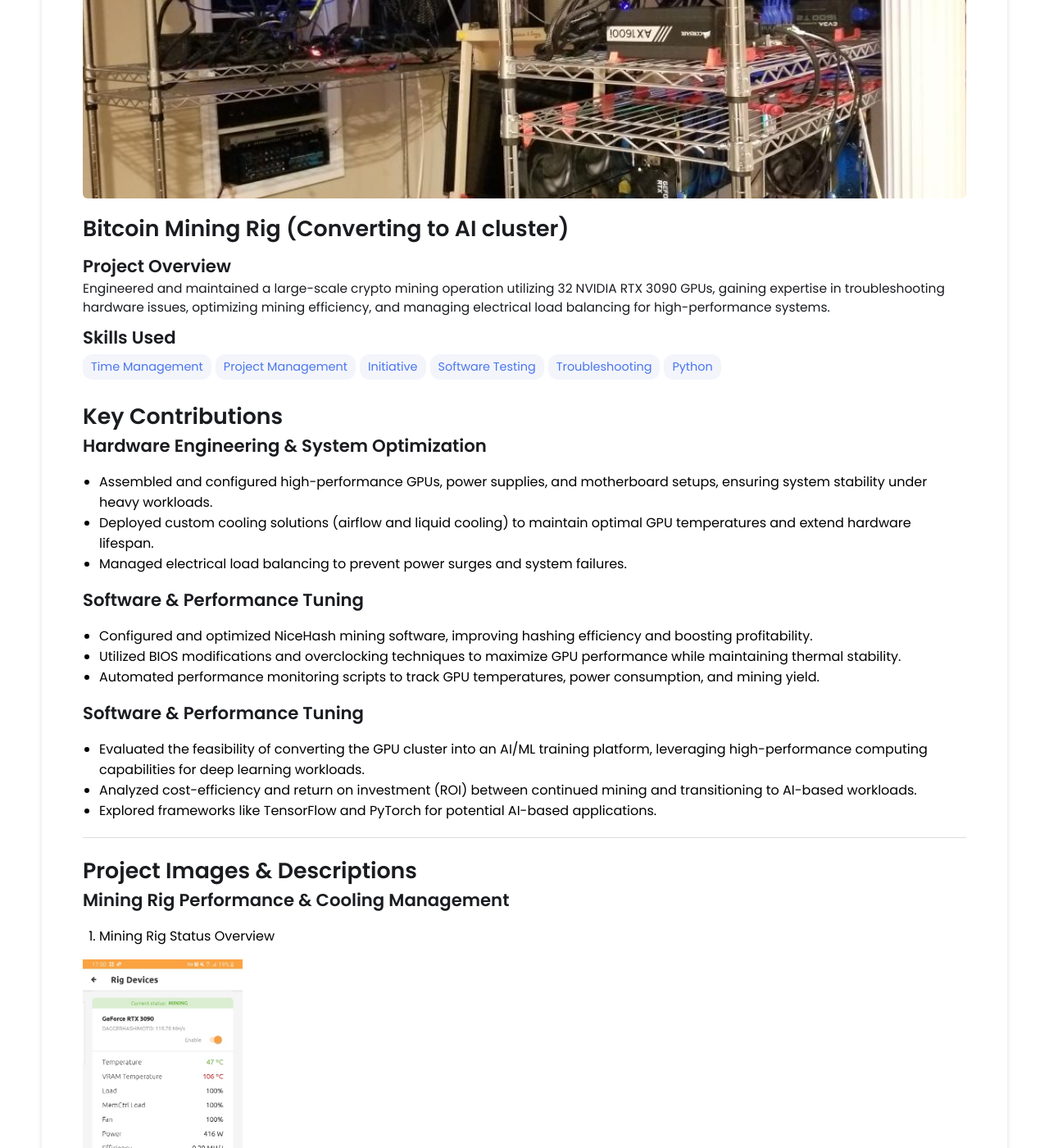
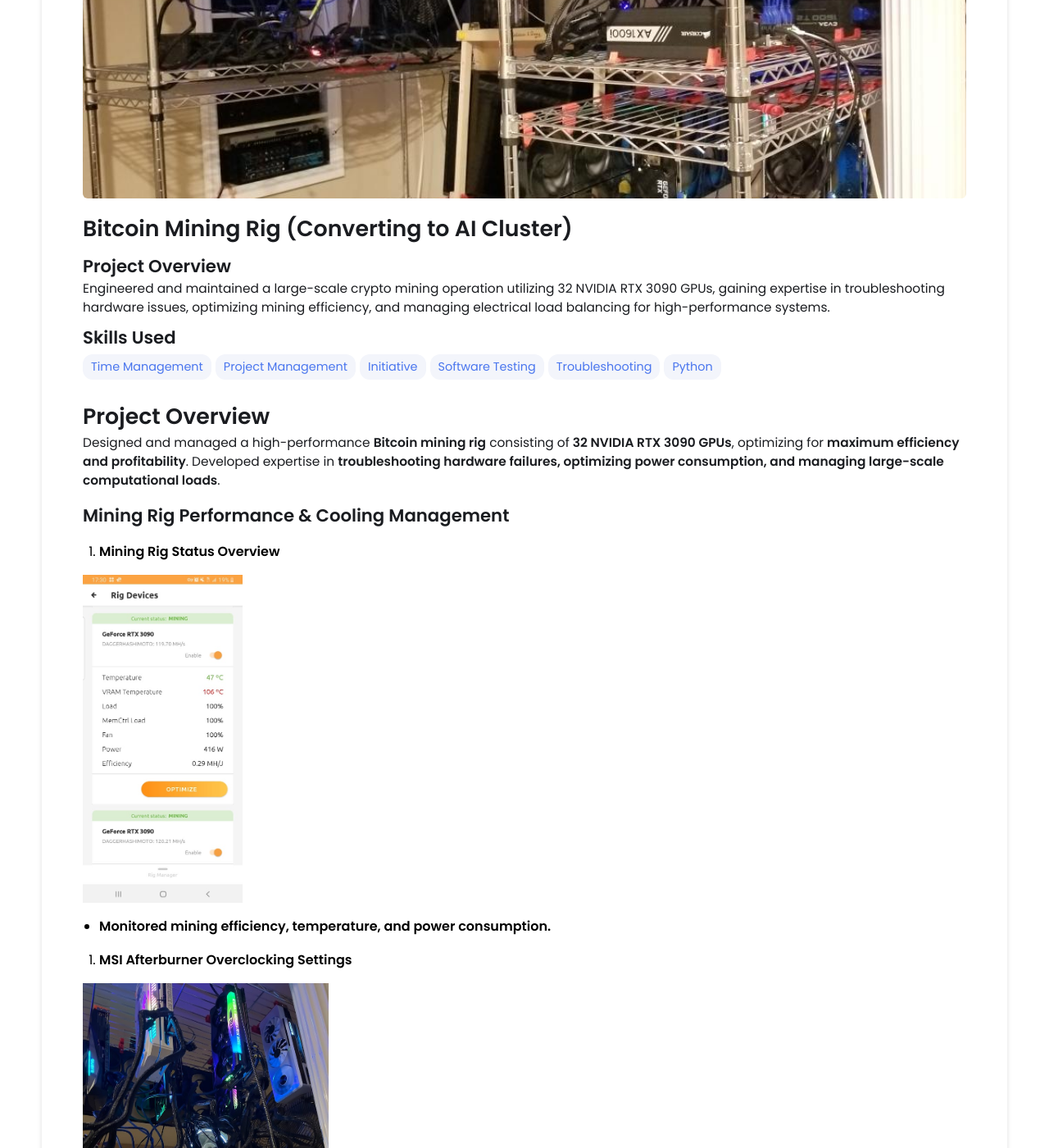
Before and after one commit to JavaJaiden/JavaJaiden.github.io, a Jekyll site: the page built from _projects/FactChecker/index.md, in a window 1280 px wide and 1400 px high, scrolled down 248 px. Shown: the whole window at 82% size. Built offline with Jekyll 4.4.1, drawn with Linux system fonts in a browser that asks for light colours; some of the changed text lies outside the part shown.

Commit message:
Update index.md

```diff
--- a/_projects/FactChecker/index.md
+++ b/_projects/FactChecker/index.md
@@ -1,6 +1,6 @@
 ---
 layout: post
-title: Bitcoin Mining Rig (Converting to AI cluster)
+title: Bitcoin Mining Rig (Converting to AI Cluster)
 description: Engineered and maintained a large-scale crypto mining operation utilizing 32 NVIDIA RTX 3090 GPUs, gaining
    expertise in troubleshooting hardware issues, optimizing mining efficiency, and managing electrical load balancing for high-performance
    systems.
@@ -13,87 +13,37 @@
 - Python
 main-image: /Resized_20211016_224731001.jpg
 ---
-# Key Contributions
 
-## Hardware Engineering & System Optimization
-- Assembled and configured high-performance GPUs, power supplies, and motherboard setups, ensuring system stability under heavy workloads.
-- Deployed custom cooling solutions (airflow and liquid cooling) to maintain optimal GPU temperatures and extend hardware lifespan.
-- Managed electrical load balancing to prevent power surges and system failures.
-
-## Software & Performance Tuning
-- Configured and optimized NiceHash mining software, improving hashing efficiency and boosting profitability.
-- Utilized BIOS modifications and overclocking techniques to maximize GPU performance while maintaining thermal stability.
-- Automated performance monitoring scripts to track GPU temperatures, power consumption, and mining yield.
-
-## Software & Performance Tuning
-- Evaluated the feasibility of converting the GPU cluster into an AI/ML training platform, leveraging high-performance computing
-  capabilities for deep learning workloads.
-- Analyzed cost-efficiency and return on investment (ROI) between continued mining and transitioning to AI-based workloads.
-- Explored frameworks like TensorFlow and PyTorch for potential AI-based applications.
-
----
-
-# Project Images & Descriptions
+# Project Overview
+Designed and managed a high-performance **Bitcoin mining rig** consisting of **32 NVIDIA RTX 3090 GPUs**, optimizing for **maximum efficiency and profitability**. Developed expertise in **troubleshooting hardware failures, optimizing power consumption, and managing large-scale computational loads**.
 
 ## Mining Rig Performance & Cooling Management
-1. Mining Rig Status Overview
+1. **Mining Rig Status Overview**
 {% include image-gallery.html images="8397988945045230406.jpg" height="400" %}
+- **Monitored mining efficiency, temperature, and power consumption.**
 
-2. MSI Afterburner Overclocking Settings
+2. **MSI Afterburner Overclocking Settings**
 {% include image-gallery.html images="66978357890__E9C40A47-F7DE-44B9-BEF9-126CA0665950.jpg" height="400" %}
-- Screenshot of MSI Afterburner software showing undervolting and overclocking adjustments for power efficiency and thermal management.
-
-3. Mining Rig Cooling Solution
-{% include image-gallery.html images="3311089810669564045.jpg" height="400" %}
-- Custom fan setup mounted on a mining frame to improve airflow and prevent overheating in a high-power GPU cluster.
+- **Adjusted voltage, core clocks, and fan speed to maximize mining efficiency while preventing VRAM overheating.**
 
 ## Power & Cable Management
-4. Power Distribution Unit (PDU) Setup
+3. **Power Distribution Unit (PDU) Setup**
 {% include image-gallery.html images="1956131881887025482.jpg" height="400" %}
-- Nerd Gearz 30A 240V PDU used for power management and stability, ensuring safe power distribution across multiple GPUs.
+- **Implemented a 30A 240V PDU to distribute power efficiently across multiple GPUs.**
 
-5. PCIe Power Configuration
-{% include image-gallery.html images="5839762036866183865.jpg" height="400" %}
-- Diagram explaining PCIe power connections and splitters, detailing safe power limits per connection to prevent overload and fire hazards.
+4. **PCIe & Molex Power Configurations**
+{% include image-gallery.html images="5839762036866183865.jpg, 2787536473794635888.jpg" height="400" %}
+- **Managed PCIe and Molex connections to prevent overloading and power fluctuations.**
 
-6. Molex Power Configuration
-{% include image-gallery.html images="2787536473794635888.jpg" height="400" %}
-- Diagram showing Molex power distribution, ensuring stable power delivery to multiple GPUs without exceeding limits.
+## Rig Assembly & Finished Build
+5. **Initial GPU Installations with RGB Lighting**
+{% include image-gallery.html images="IMG_9261.jpg, VuHNH45DyithnTiYaGevUw.jpg" height="400" %}
+- **First phase of GPU installation, ensuring proper airflow and cooling.**
 
-7. SATA Power Connections
-{% include image-gallery.html images="1041478633040005890.jpg" height="400" %}
-- Breakdown of SATA power delivery, illustrating its limitations and why it should not be used for high-power GPU connections.
+6. **Hanging GPU Setup for Maximum Airflow**
+{% include image-gallery.html images="5sTTiq6kZKMuW6UfqBUHRy.jpg, NbDqH7hBRmZemoKr8Qvsdo.jpg" height="400" %}
+- **Mounted GPUs to allow better air circulation and improve thermal efficiency.**
 
-8. PCIe Riser Setup
-{% include image-gallery.html images="6467208871885152609.jpg" height="400" %}
-- Image of PCIe riser cables used to connect GPUs to the motherboard, allowing flexible positioning and optimal airflow management in the rig.
-
-## Motherboard & System Configuration
-9. Product Layout of Mining Motherboard
-{% include image-gallery.html images="6510762564454614613.jpg" height="400" %}
-- Detailed layout of a mining motherboard, labeling PCIe slots, power connectors, RAM slots, and network ports.
-
-10. ASRock H110 Pro BTC+ Motherboard Layout
-{% include image-gallery.html images="7427944542927605676.jpg" height="400" %}
-- Diagram showing power connectors and PCIe slots crucial for a large-scale mining operation.
-
-11. Mining Motherboard Connection Layout
-{% include image-gallery.html images="7894292024797848091.jpg" height="400" %}
-- Power and data layout for multi-GPU configurations, showing how multiple power supplies integrate into a mining setup.
-
-## Mining Rig Assembly & Finished Build
-12. Rig Assembly in Progress
-{% include image-gallery.html images="66978357890__E9C40A47-F7DE-44B9-BEF9-126CA0665950.jpg" height="400" %}
-- Step-by-step image of the mining rig being assembled, including motherboard installation, GPU mounting, and power cabling.
-
-13. First GPU Installations with RGB Lighting
-{% include image-gallery.html images="IMG_9261.jpg, VuHNH45DyithnTiYaGevUw.jpg" height="400" %}
-- Initial GPU installation with RGB lighting active, testing power connections and cooling efficiency.
-
-14. Mining Rig Hanging GPUs Setup
-{% include image-gallery.html images="5sTTiq6kZKMuW6UfqBUHRy.jpg, NbDqH7hBRmZemoKr8Qvsdo.jpg" height="400" %}
-- Suspended GPU setup for maximized airflow and better cooling performance.
-
-15. Finished Mining Rig Setup
+7. **Final Bitcoin Mining Rig Setup**
 {% include image-gallery.html images="Resized_20220919_153244.jpeg, Resized_20211016_224731001.jpg" height="400" %}
-- Final image of the fully assembled 32x RTX 3090 mining rig, optimized for performance, efficient cooling, and stable power delivery.
+- **Fully optimized and operational 32x RTX 3090 mining rig.**
```
